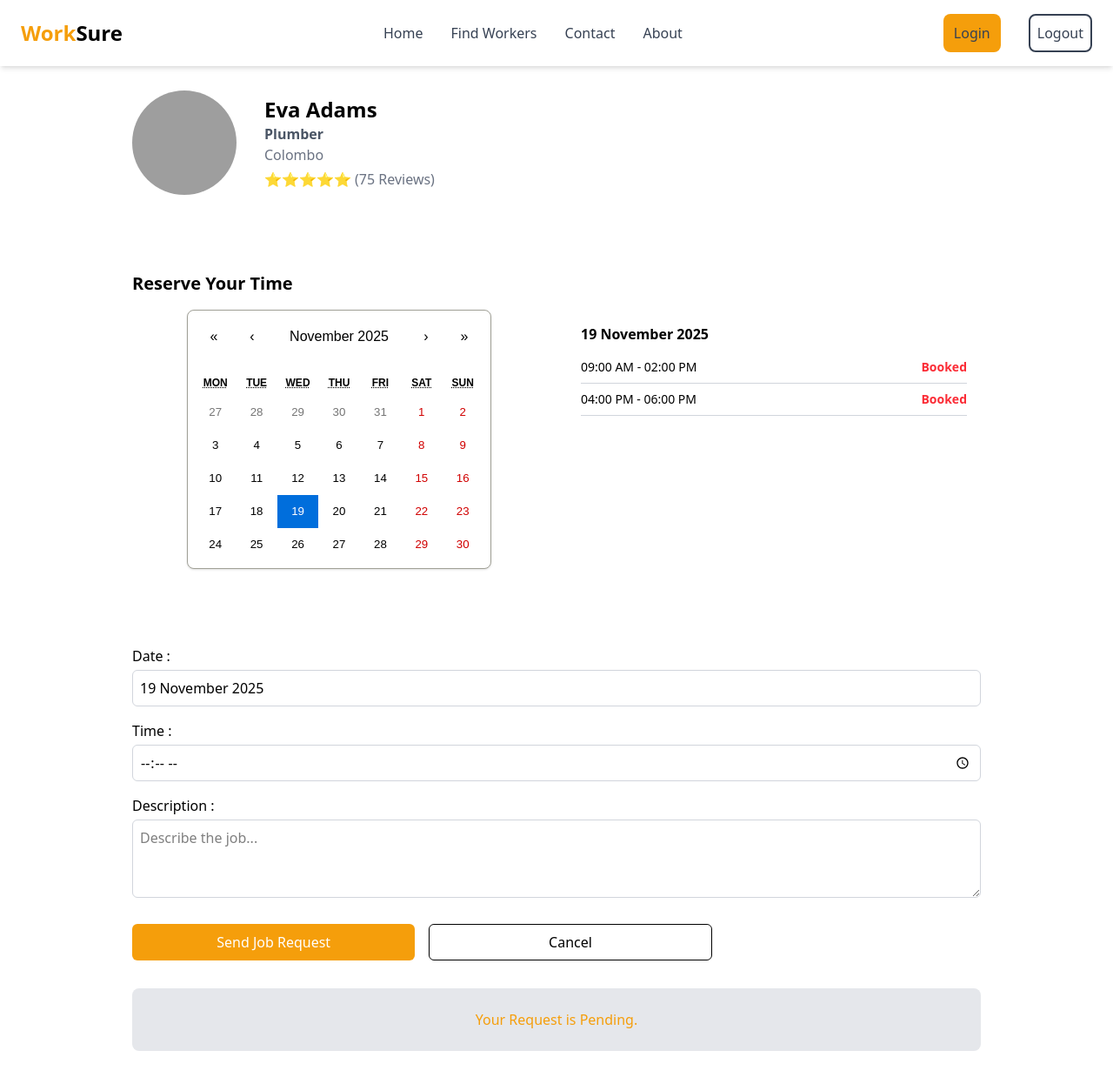
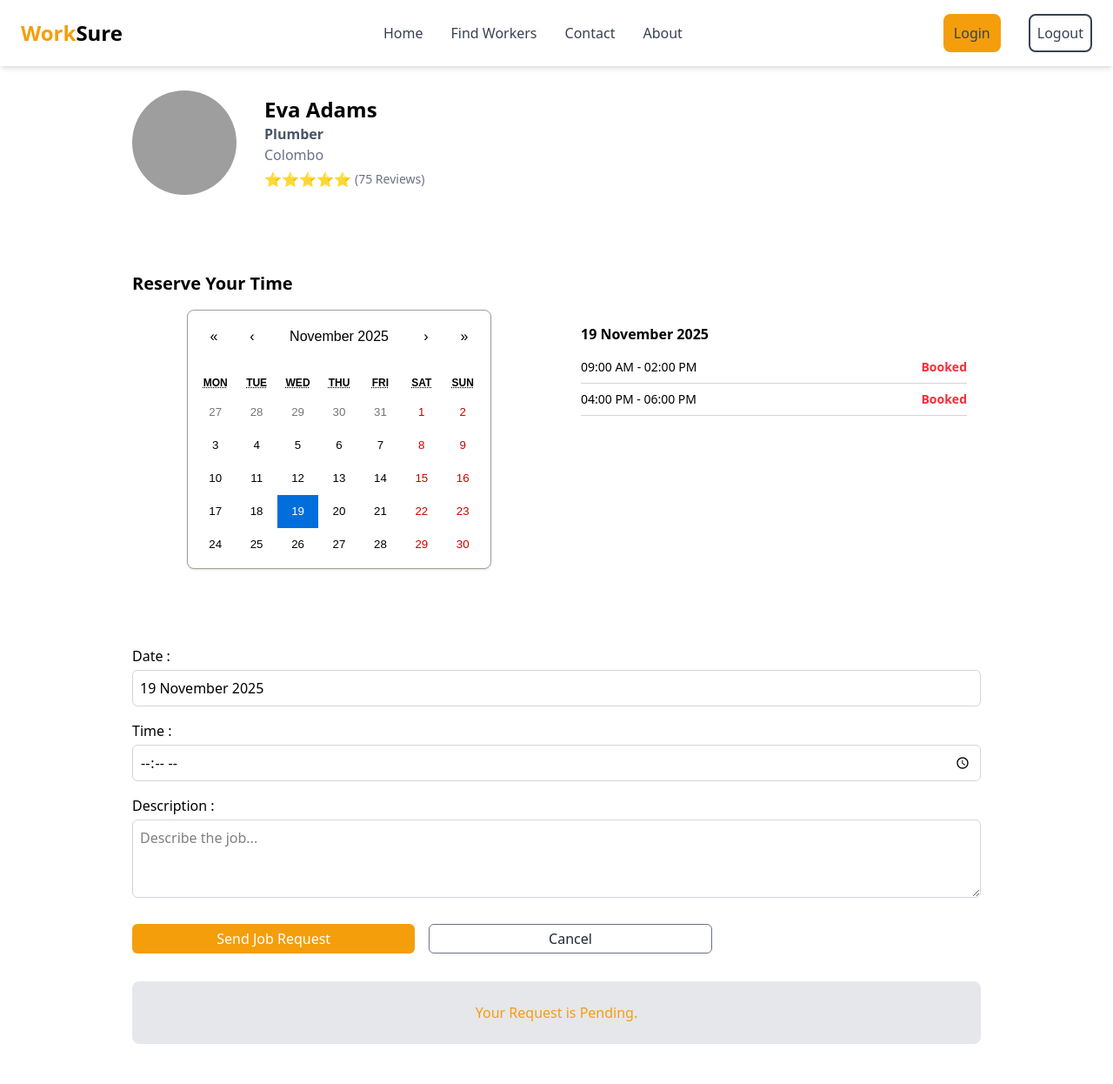
Before and after one commit to HasalKenula/WorkSure-frontend, a React (Vite) app: page /hire in a window 1280 px wide. Shown: the top 1246 px of the page at 87% size. Built offline with nearby package versions, Linux system fonts and the light colour scheme; grey boxes are pictures that could not be loaded.

Commit message:
WorkerHire page modified

```diff
--- a/src/pages/WorkerHire.jsx
+++ b/src/pages/WorkerHire.jsx
@@ -39,7 +39,7 @@ export default function WorkerBookingPage() {
                                 <p className="text-gray-600 font-semibold">Plumber</p>
                                 <p className="text-gray-500">Colombo</p>
                                 <div className="flex items-center text-yellow-500 mt-1">
-                                ⭐⭐⭐⭐⭐ <span className="text-gray-500 ml-1">(75 Reviews)</span>
+                                ⭐⭐⭐⭐⭐ <span className="text-gray-500 ml-1 text-sm">(75 Reviews)</span>
                                 </div>
                             </div>
                         </div>
@@ -119,12 +119,12 @@ export default function WorkerBookingPage() {
                     <div className="flex flex-col md:flex-row gap-4 mt-6">
                         <button
                             onClick={handleSubmit}
-                            className="w-full md:w-1/3 bg-primary text-white py-2 rounded-md  hover:outline-2 hover:outline-offset-1 hover:outline-primary"
+                            className="w-full md:w-1/3 bg-primary text-white py-1 rounded-md  hover:outline-2 hover:outline-offset-1 hover:outline-primary"
                         >
                             Send Job Request
                         </button>
 
-                        <button className="w-full md:w-1/3 border py-2 rounded-md hover:bg-gray-100">
+                        <button className="w-full md:w-1/3  border border-gray-500  hover:border-primary py-1 rounded-md hover:text-primary text-gray-800">
                             Cancel
                         </button>
                     </div>
```
